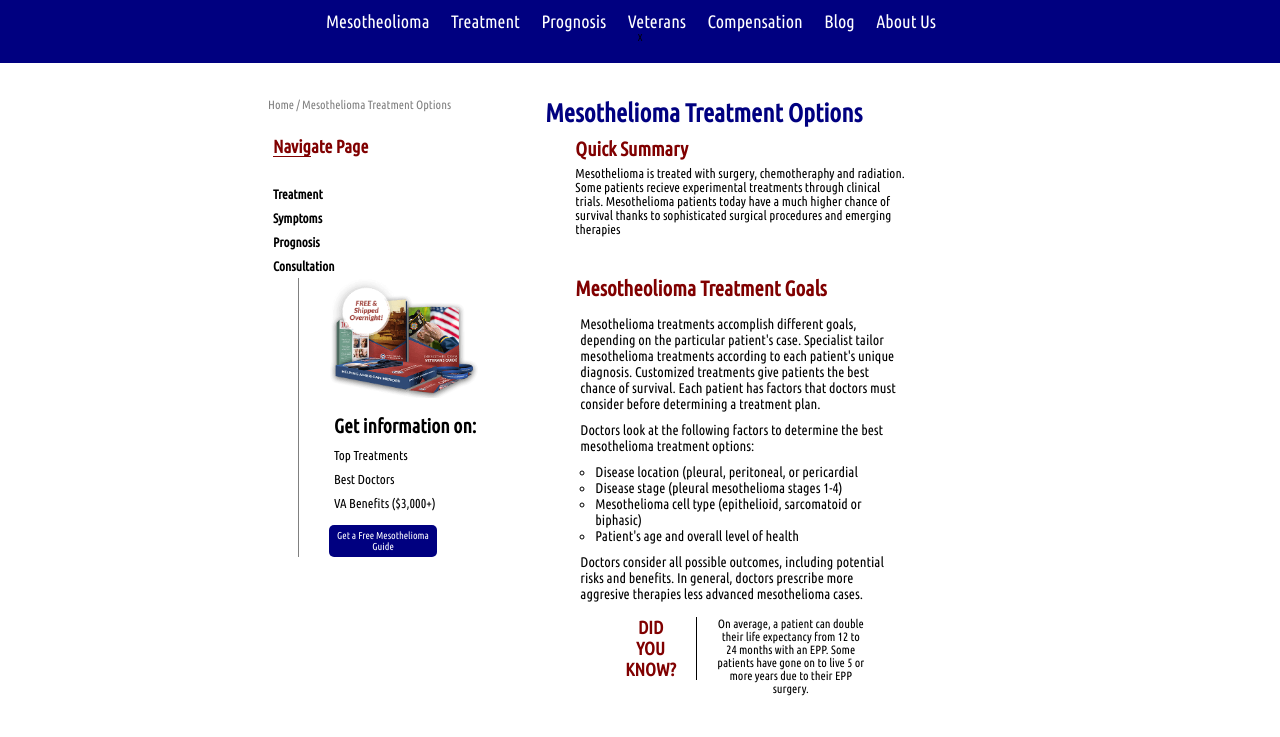
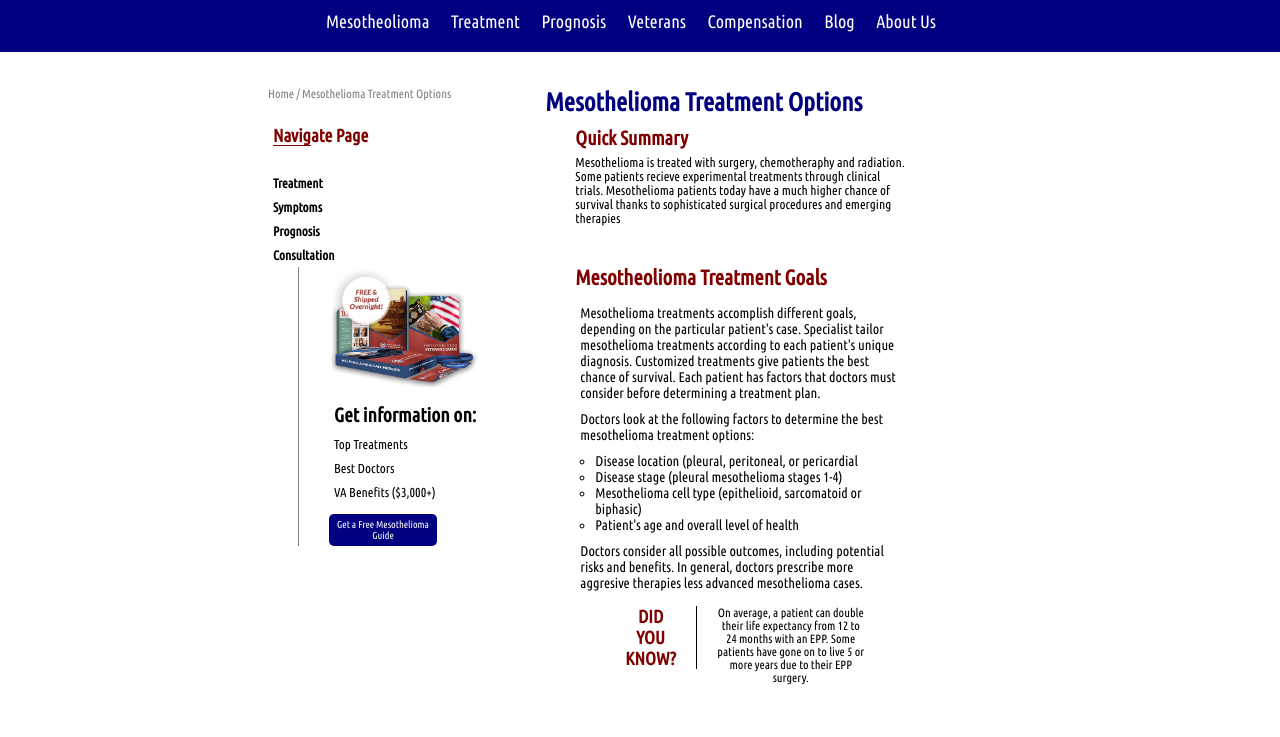
Before and after one commit to joshjurado5/Code-Challenge, a plain HTML site: page index.html in a window 1280 px wide. Shown: the part 63-800 px from the top of the page. Drawn offline with Linux system fonts and the light colour scheme.

Commit message:
fix the nav issue

```diff
--- a/cellphone.css
+++ b/cellphone.css
@@ -12,7 +12,7 @@
 }
 
 .close {
-    display: none;
+    /* display: none; */
     color: white;
     position: absolute;
     top: 10%;
--- a/script.js
+++ b/script.js
@@ -1,6 +1,6 @@
 let burger = document.querySelector('.burger');
 let navLinks = document.querySelector('.nav-links');
-let close = document.querySelector('.close');
+let close = document.querySelector('.close p');
 let links = document.querySelectorAll('.nav-links a');
 
 burger.addEventListener('click', () => {
--- a/styles.css
+++ b/styles.css
@@ -24,7 +24,7 @@ ul {
 }
 
 .close p {
-    /* display: none; */
+    display: none;
 }
 
 /* Start My library */
```
